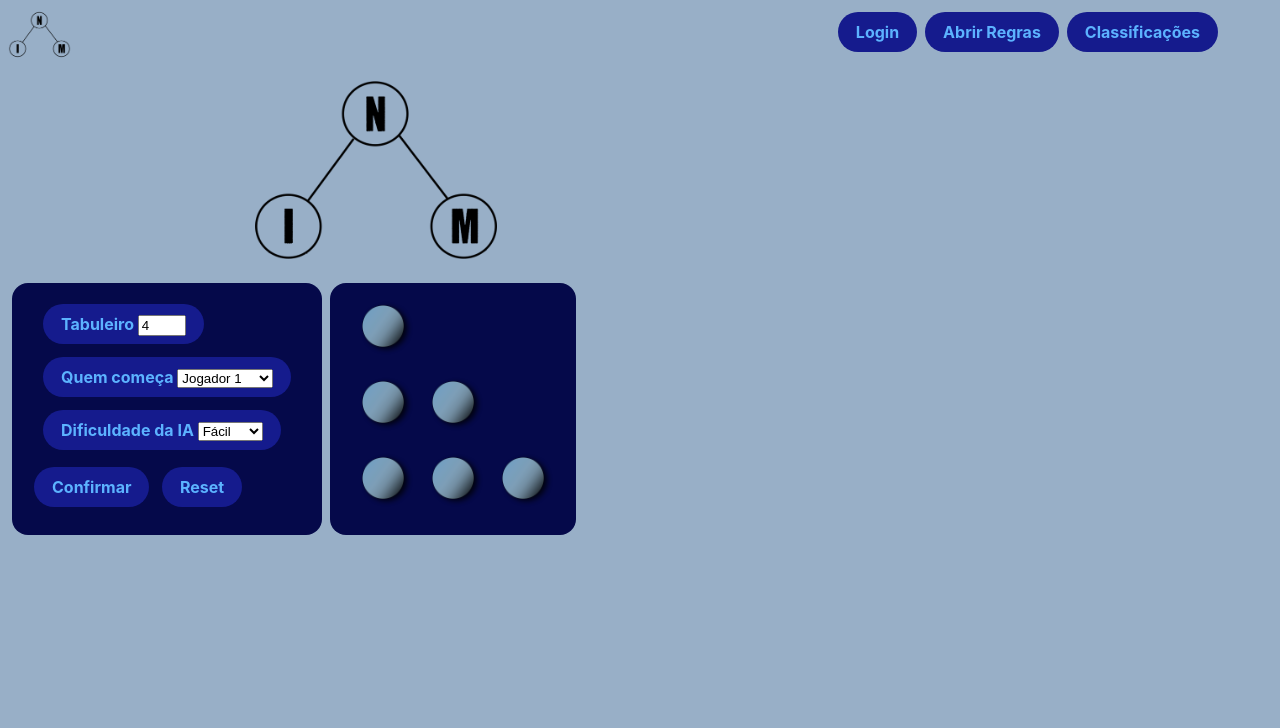
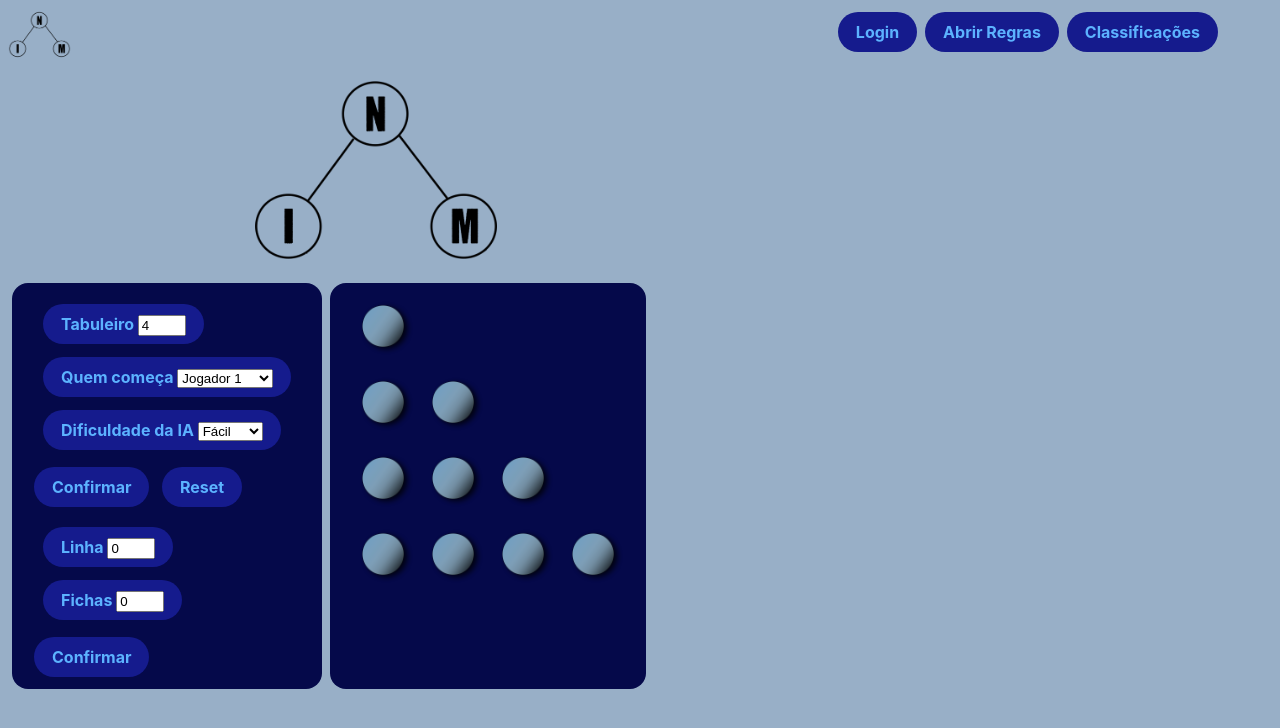
Before and after one commit to jsantos02/nimgame, a plain HTML site: page index.html in a window 1280 px wide. Both pictures are taken after a click on the button "Confirmar". Drawn offline with Linux system fonts and the light colour scheme.

Commit message:
preparar para funcao de decisao de AI

```diff
--- a/index.html
+++ b/index.html
@@ -70,7 +70,8 @@
   <center> <img src="Binary_tree_v2.png" alt="logogrande"></center>
   <div id="overlay"></div>
   <div id="interacao">
-    <form id="board">
+    <div id="board">
+      <form>
         <div id="seguido">
           <label for="tabuleiro">Tabuleiro</label>
           <input type="number" name="tabuleiro" id="tabuleiro" value="4" min="4" max="9">
@@ -96,6 +97,21 @@
         </p>
         <p id="gamestatus"></p>
       </form>
+    <form id="playerTurn">
+      <div id="seguido">
+        <label for="tirarLinha">Linha</label>
+        <input type="number" id="tirarLinha" value="0" min="0" max="9">
+      </div>
+      <div id="seguido">
+        <label for="tirarFichas">Fichas</label>
+        <input type="number" id="tirarFichas" value="0" min="0" max="9">
+      </div>
+      <div>
+        <button type="button" class="turnPlayer" id="turnPlayer">Confirmar</button>
+      </div>
+    </form>
+  </div>
+
     <br>
     <div class="boardgame" id="boardgame">
       <!--<p id="changednumber"></p>
--- a/script.js
+++ b/script.js
@@ -41,6 +41,8 @@ function closeModal(modal) {
 //coisas do tabuleiro a partir daqui
 const BtnAdd = document.querySelector(".submit");
 const DivContainer = document.getElementById("boardgame");
+var turn = document.getElementById("playerTurn");
+turn.style.display = "none";
 
 
 BtnAdd.addEventListener("click", AddNew);
@@ -63,21 +65,48 @@ function AddNew() {
     }
     DivContainer.appendChild(newDiv);
   }
-  remove_Child("r3",0);
+  var starter= document.getElementById("starter").value;
+  var turnPlayer1 = (starter == "jogador1");
+  var turnAI = (starter !== "jogador1");
+  var aux = false;
+  while(!emptyGame(aux)){
+    if(turnPlayer1){
+      turn.style.display = "block";
+      const BtnPlayer = document.querySelector(".turnPlayer");
+      BtnPlayer.addEventListener("click", turnPlayer);
+    }
+    else{
+      turn.style.display = "none";
+    }
+    invertTurn(turnPlayer1,turnAI);
+    aux=true;
+  }
+}
+
+function turnPlayer(){
+  var tirarLinha = document.getElementById("tirarLinha").value;
+  var tirarFicha = document.getElementById("tirarFichas").value;
+  console.log("linha ",tirarLinha," ficha = ",tirarFicha);
+  remove_Child("r"+tirarLinha,tirarFicha);
+}
+
+function emptyGame(r){
+  return r;
+}
+
+function invertTurn(jogador1,jogador2){
+  jogador1= !jogador1;
+  jogador2= !jogador2;
 }
 
 function remove_Child(ro,fic) {
   var div = DivContainer.getElementsByTagName("div")
   for (let i =0;i <div.length;i++) {
-    console.log("i = ",div[i]);
-    //if (i==2) DivContainer.removeChild(div[i]);
     const row = document.getElementById(ro);
     var ficha = row.getElementsByTagName("img");
+    //if (fic>ficha.length) errorMsg("Jogada inválida"); FALTA AREA PARA DIZER  DE QUEM É A JOGAR E AS JOGADAS INVALIDAS AAAAAAAAAAAAAAAAAAAAAAAAAAAAAAAAAAAAAAAAAAAAAAAAAAAAAAAAAAAAAAAAAAAAAAAAAAAAAAA
     for(let k=fic ; k < (ficha.length) ; k++){
-      console.log(k<ficha.length);
-      console.log("k = ",k,"ficha = ",ficha.length);
       row.removeChild(ficha[k]);
-      console.log(k++<ficha.length);
     }
   }
 }
--- a/style.css
+++ b/style.css
@@ -47,7 +47,7 @@ body {
 
 
 
-#menuopen,#submit, #loginreg, button[id="singleplayerRanking"], button[id="multiplayerRanking"] {
+#menuopen,#submit,#turnPlayer, #loginreg, button[id="singleplayerRanking"], button[id="multiplayerRanking"] {
   margin: 4px;
   background: #151B8D;
   border-radius: 999px;
```
Lines whose indentation alone changed are shown as unchanged.
